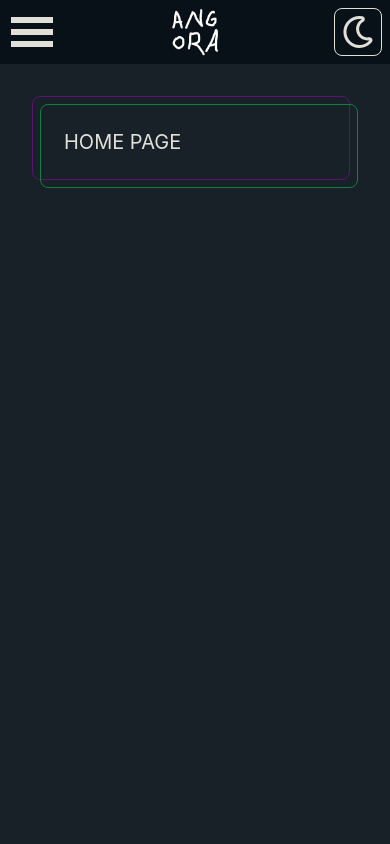
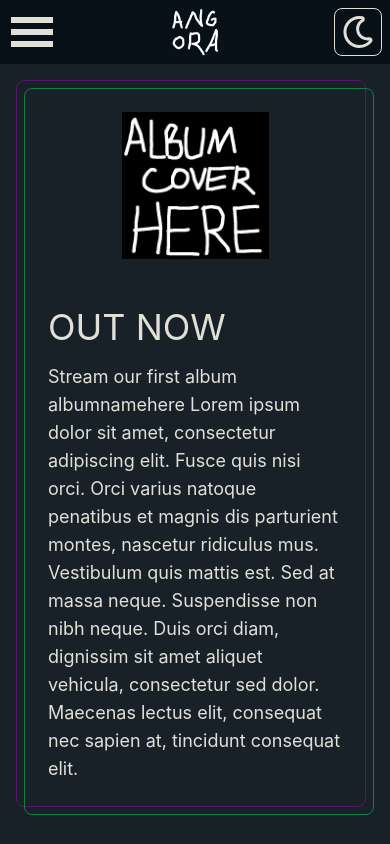
Before and after one commit to angora-band/angora-site, a React (Create React App) app in the folder angora-music/: page / in a window 390 px wide. Built offline with nearby package versions, Linux system fonts and the light colour scheme.

Commit message:
added some home page content and fixed mobile menu

```diff
--- a/angora-music/src/Components/Navbar/MobileSlidingMenu.tsx
+++ b/angora-music/src/Components/Navbar/MobileSlidingMenu.tsx
@@ -23,7 +23,7 @@ const MobileSlidingMenu = (props: Props) => {
 
 	return (
 		<div
-			className={`fixed w-full h-full top-0 ${
+			className={`lg:hidden fixed w-full h-full top-0 ${
 				show ? 'bg-angora-dark-black/50 left-0' : 'transparent -left-[100vw]'
 			} transition-all duration-500`}
 		>
--- a/angora-music/src/Components/Navbar/Navbar.tsx
+++ b/angora-music/src/Components/Navbar/Navbar.tsx
@@ -34,14 +34,14 @@ const Navbar = (props: Props) => {
 	}, [theme]);
 
 	return (
-		<div className='sticky w-full top-0'>
+		<div className='sticky w-full top-0 z-10'>
 			<div
 				className={`flex flex-row   ${
 					theme === 'dark' ? 'bg-angora-dark-black' : 'bg-angora-dark-white'
 				}   h-16 lg:h-24   p-2 lg:p-4`}
 			>
 				<div
-					className={`absolute lg:hidden   left-2 top-2 cursor-pointer z-10 ${
+					className={`absolute lg:hidden   left-2 top-2 cursor-pointer z-20 ${
 						theme === 'dark' ? 'text-angora-dark-white' : 'text-angora-black'
 					}`}
 					onClick={() => setMobileMenuOpen(!mobileMenuOpen)}
--- a/angora-music/src/Pages/Home/index.tsx
+++ b/angora-music/src/Pages/Home/index.tsx
@@ -1,6 +1,7 @@
 import React from 'react';
 import { DisplayMode } from '../../types/display';
 import DualColorContainer from '../../Components/Containers/DualColorContainer';
+import { images } from '../../utils/images';
 
 interface Props {
 	theme: DisplayMode;
@@ -11,12 +12,24 @@ const Home = (props: Props) => {
 
 	return (
 		<div
-			className={`min-h-[calc(100vh-4rem)] lg:min-h-[calc(100vh-6rem)]   p-8 ${
-				theme === 'dark' ? 'bg-angora-black' : 'bg-angora-white'
+			className={`min-h-[calc(100vh-4rem)] lg:min-h-[calc(100vh-6rem)]   p-4 lg:p-8   ${
+				theme === 'dark' ? 'bg-angora-black text-angora-dark-white' : 'bg-angora-white text-angora-black'
 			}`}
 		>
 			<DualColorContainer theme={theme}>
-				<p className={`${theme === 'dark' ? 'text-angora-dark-white' : 'text-angora-black'} text-xl`}>HOME PAGE</p>
+				<div className='gap-12 lg:gap-20   flex-col lg:flex-row   flex items-center'>
+					<img src={images['album-cover.png']} alt='Album cover' className='flex w-1/2 h-1/2' />
+					<div className='gap-4 lg:gap-8   flex flex-col'>
+						<p className='text-4xl lg:text-6xl'> OUT NOW </p>
+						<p className='text-lg lg:text-2xl'>
+							Stream our first album albumnamehere Lorem ipsum dolor sit amet, consectetur adipiscing elit. Fusce
+							quis nisi orci. Orci varius natoque penatibus et magnis dis parturient montes, nascetur ridiculus mus.
+							Vestibulum quis mattis est. Sed at massa neque. Suspendisse non nibh neque. Duis orci diam, dignissim
+							sit amet aliquet vehicula, consectetur sed dolor. Maecenas lectus elit, consequat nec sapien at,
+							tincidunt consequat elit.
+						</p>
+					</div>
+				</div>
 			</DualColorContainer>
 		</div>
 	);
```
Also changed, not shown: angora-music/src/assets/images/album-cover.png (added).
